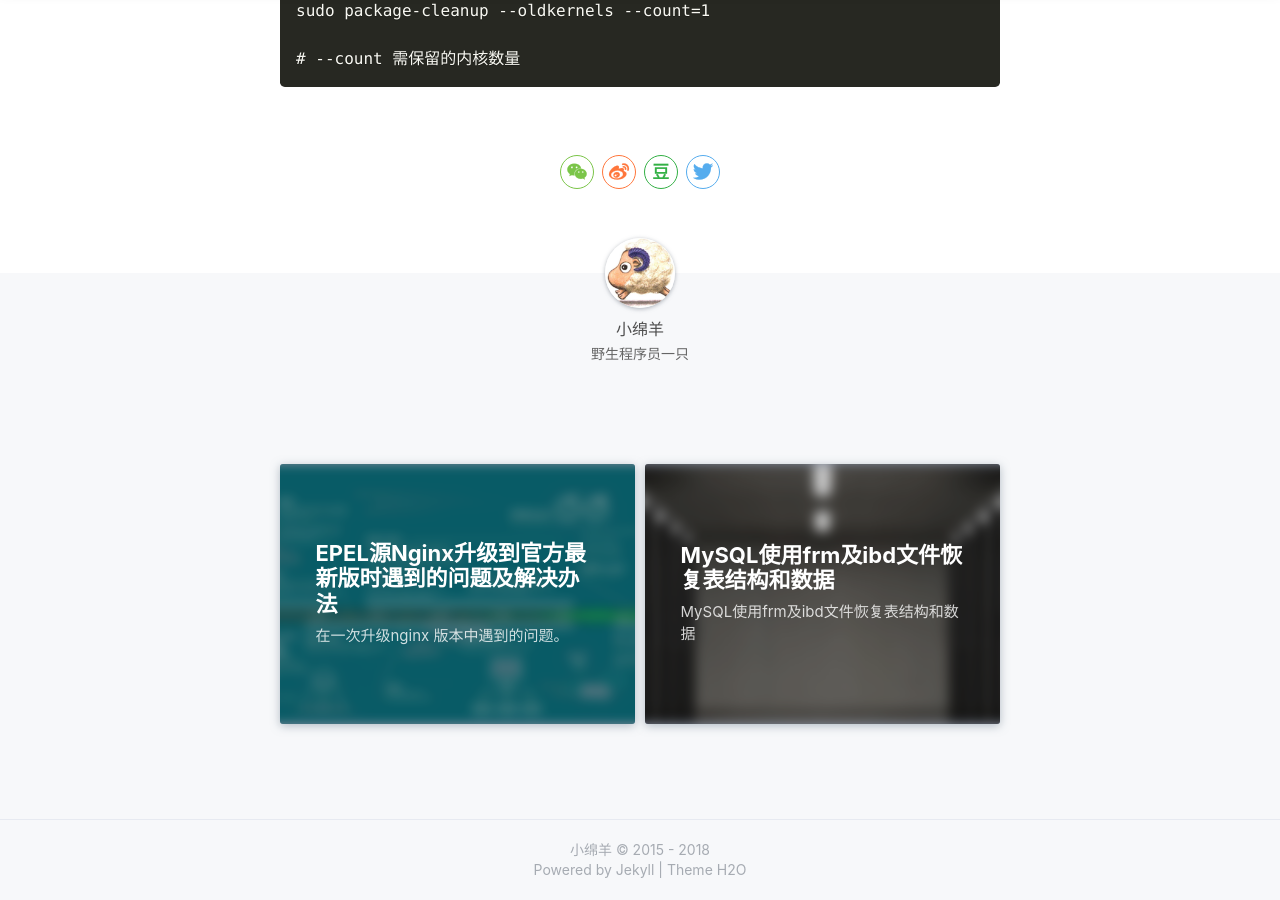
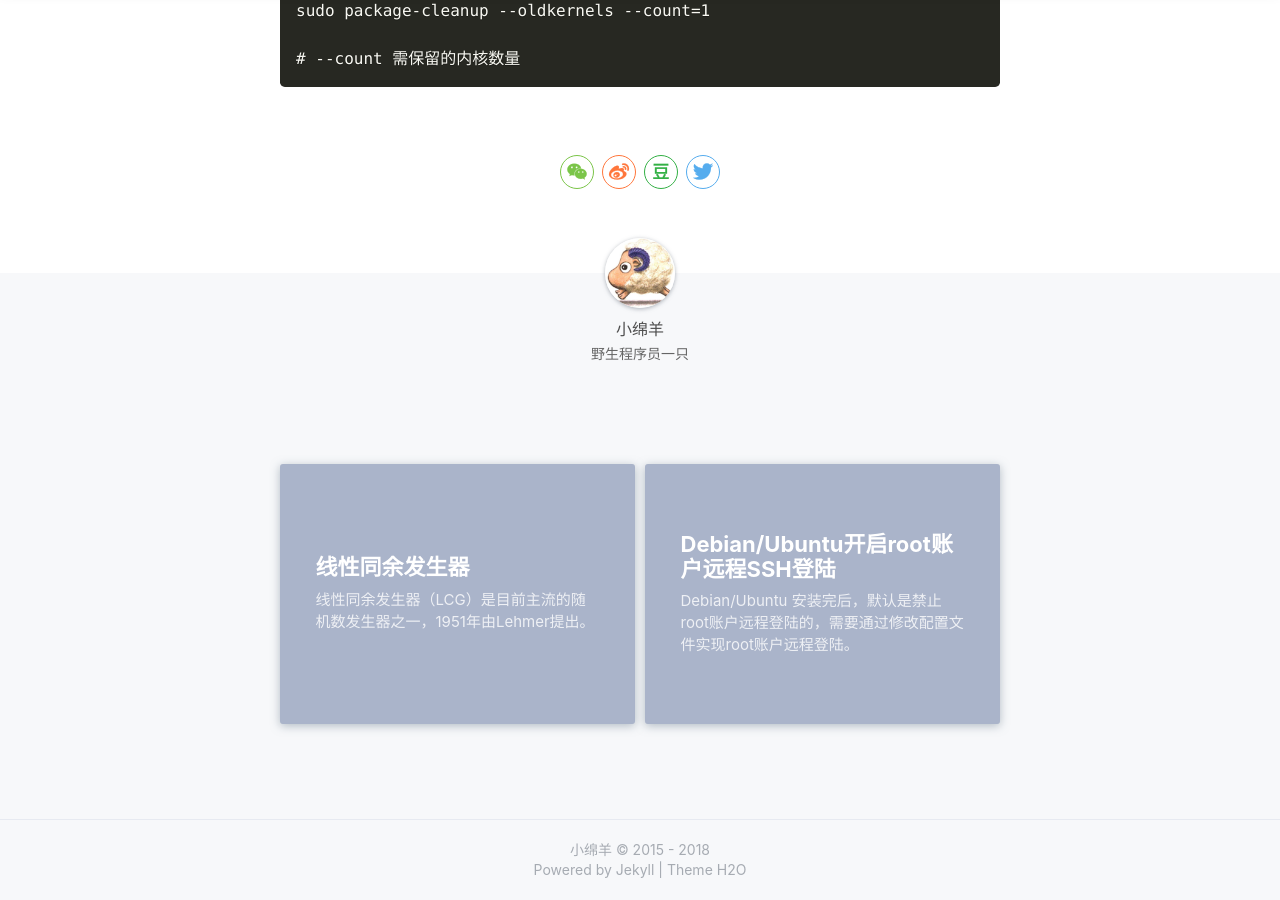
Before and after one commit to mingyangxiao/blog, a Jekyll site: the page built from _posts/2015-05-28-centos7-remove-old-kernel.md, in a window 1280 px wide and 900 px high, scrolled down 1109 px. Built offline with Jekyll 4.4.1, drawn with Linux system fonts in a browser that asks for light colours; nearby versions of some CDN libraries; a style sheet for code colours, icons or effects is not loaded; some of the changed text lies outside the part shown.

Commit message:
发布新文章

````diff
--- /dev/null
+++ b/_posts/2015-02-13-debian-root-ssh-login.md
@@ -0,0 +1,31 @@
+---
+layout: post
+title: Debian/Ubuntu开启root账户远程SSH登陆
+tags: Linux Debian Ubuntu
+---
+
+
+
+Debian/Ubuntu 安装完后，默认是禁止root账户远程登陆的，需要通过修改配置文件实现root账户远程登陆。
+
+```shell
+vi /etc/ssh/sshd_config
+```
+
+查找   `PermitRootLogin`
+
+```shell
+PermitRootLogin without-password
+```
+
+修改为
+
+```shell
+PermitRootLogin yes
+```
+
+重启ssh服务
+
+```shell
+service ssh restart
+```
--- a/_posts/2017-11-02-mysql-recovery.md
+++ /dev/null
@@ -1,27 +0,0 @@
----
-layout: post
-title: MySQL使用frm及ibd文件恢复表结构和数据
-excerpt: MySQL使用frm及ibd文件恢复表结构和数据
-cover: /assets/img/server-room-big.jpg
-tags: MySQL 运维
----
-
-> 本方法仅适用于启用了 innodb_file_per_table = 1 (独立表空间)的数据库
-
-> 恢复所用数据库版本尽可能与原数据库版本保持一致
-
-假设待恢复的文件为 demo.frm demo.ibd
-
-1. 创建临时数据库 test
-2. 创建表demo(与demo.frm保持一致), 添加任意字段(在不知道原表字段情况下)
-3. 停止服务，使用demo.frm覆盖掉test数据库中的demo.frm
-4. 在[mysqld]项下增加以下参数innodb_force_recovery=6，启动服务
-5. 查看表结构，此时会提示 Table 'test2.attachment' doesn't exist
-6. 查看日志会发现 `[Warning] InnoDB: table test/demo contains 1 user defined columns in InnoDB, but 9 columns in MySQL.` 提示，即表中有9列数据，但我们只定义了一列
-7. 注释innodb_force_recovery=6，重启服务
-8. 重建demo表，任意添加9个字段
-9. 重复步骤4，此时已能查看表结构，导出表定义语句
-10. 重复步骤7，删除demo表，使用导出的表定义重建
-11. 卸载表空间 `alter table demo discard tablespace;`,停止服务
-12. 使用demo.idb覆盖test数据库中demo.idb，启动服务
-13. 关联表空间 `alter table variety import tablespace;`
````
Also changed, not shown: _posts/2015-10-21-ffmpeg.md (+4 -4 lines), _posts/2016-07-13-ssh-pk-login.md (added, +66 -0 lines), _posts/2018-05-30-mysql-recovery.md (added, +27 -0 lines), _posts/2015-05-28-centos7-remove-old-kernel.md (renamed from _posts/2018-05-28-centos7-remove-old-kernel.md), _posts/2018-04-17-centos-nginx-error.md (renamed from _posts/2018-05-29-centos-nginx-error.md).
